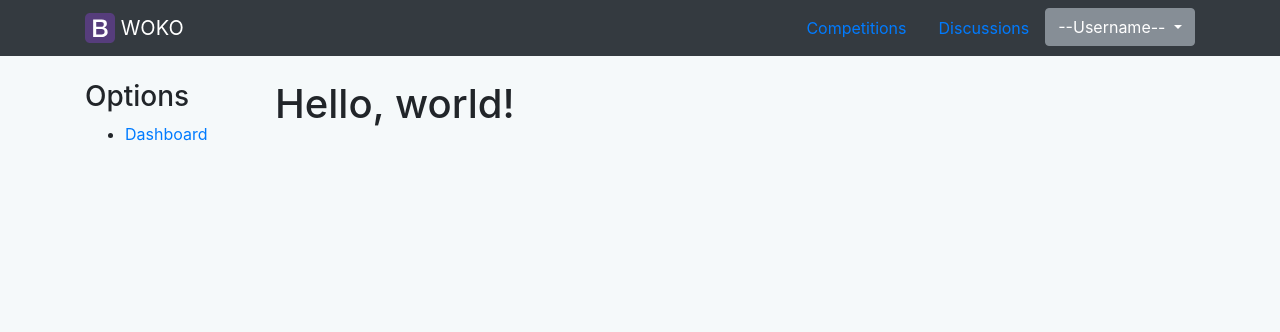
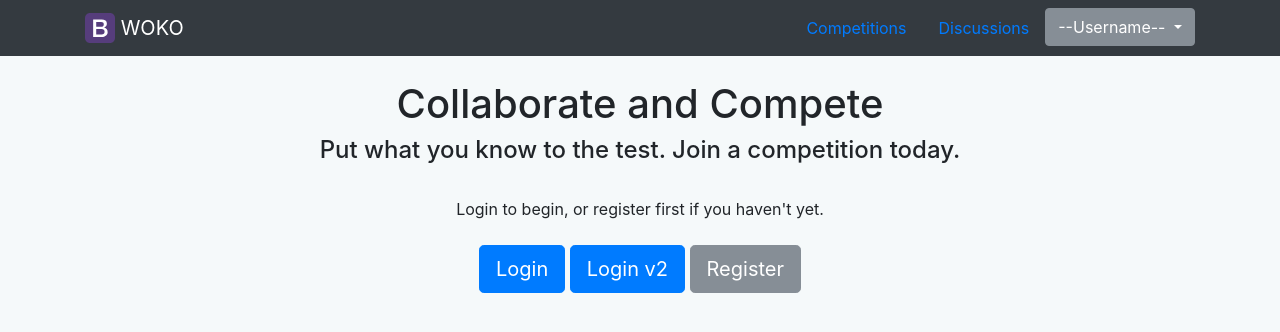
Before and after one commit to naseelemak/WOKO, a PHP site: page / in a window 1280 px wide. Shown: the top 332 px of the page. Run offline with PHP 8.4, Linux system fonts and the light colour scheme; some libraries are stand-ins or nearby versions.

Commit message:
Added login features. Two styles for now - modal and page.

```diff
--- a/index.php
+++ b/index.php
@@ -1,13 +1,14 @@
 <!doctype html>
 <html lang="en">
     <head>
-        <title>Hello, world!</title>
+        <title>WOKO | Home</title>
         <!-- Required meta tags -->
         <meta charset="utf-8">
         <meta name="viewport" content="width=device-width, initial-scale=1, shrink-to-fit=no">
 
         <!-- Bootstrap CSS -->
         <link rel="stylesheet" href="https://maxcdn.bootstrapcdn.com/bootstrap/4.0.0-beta.2/css/bootstrap.min.css" integrity="sha384-PsH8R72JQ3SOdhVi3uxftmaW6Vc51MKb0q5P2rRUpPvrszuE4W1povHYgTpBfshb" crossorigin="anonymous">
+
 
         <nav class="navbar navbar-dark bg-dark">
             <div class="container">
@@ -45,23 +46,71 @@
     <!- Insert unique code from here-on depending on web page ->
 
     <body style="background-color: #f5f9fA">
-        <div class="container">
+        <div class="container text-center">
             <div class="row">
 
+                <div class="col-12">
 
-                <div class="col-2">
+                    <h1>Collaborate and Compete</h1>
+                    <h4>Put what you know to the test. Join a competition today.</h4>
 
-                    <H3>Options</H3>
-                    <ul>
-                        <li><a href="#">Dashboard</a></li>
-                    </ul>
+                    <br>
 
-                </div>
+                    Login to begin, or register first if you haven't yet.
 
-                <div class="col-10">
+                    <br><br>
+
+                    <!- Login and Register buttons->
+                    <!- Login modal ->
+                    <button type="button" class="btn btn-primary btn-lg" data-toggle="modal" data-target="#loginModal">Login</button>
+
+                    <!- Login page ->
+                    <a class="btn btn-primary btn-lg" href="login/login.php" role="button">Login v2</a>
+
+                    <button type="button" class="btn btn-secondary btn-lg">Register</button>
 
 
-                    <h1>Hello, world!</h1>
+
+                    <!-- Modal -->
+                    <div class="modal fade" id="loginModal" tabindex="-1" role="dialog" aria-labelledby="loginModalLabel" aria-hidden="true">
+                        <div class="modal-dialog" role="document">
+                            <div class="modal-content">
+                                <div class="modal-header">
+                                    <h5 class="modal-title" id="loginModalLabel">Login</h5>
+                                    <button type="button" class="close" data-dismiss="modal" aria-label="Close">
+                                        <span aria-hidden="true">&times;</span>
+                                    </button>
+                                </div>
+                                <div class="modal-body">
+                                    <h7><strong>Use your TP number:</strong></h7>
+                                    <br>
+                                    <small><a href="#" class="text-muted" role="button">Create an account >></a></small>
+                                    <br><br>
+                                    <form>
+                                        <div class="form-group">
+                                            <input type="email" class="form-control" id="tpNumber" aria-describedby="emailHelp" placeholder="TP number">
+                                        </div>
+                                        <div class="form-group">
+                                            <input type="password" class="form-control" id="passwordInput" placeholder="Password">
+                                        </div>
+                                        <button type="submit" class="btn btn-primary btn-block">Submit</button>
+                                        <br>
+                                        <div class="form-check">
+                                            <label class="form-check-label">
+                                                <input type="checkbox" class="form-check-input">
+                                                Remember me
+                                            </label>
+                                            <a href="#" class="text-right">Forgot password</a>
+                                        </div>
+                                    </form>
+                                </div>
+                                <div class="modal-footer">
+                                    <button type="button" class="btn btn-secondary" data-dismiss="modal">Close</button>
+                                    <button type="button" class="btn btn-primary">Save changes</button>
+                                </div>
+                            </div>
+                        </div>
+                    </div>
 
 
                 </div>
```
Also changed, not shown: login/login.php (added, +57 -0 lines), README.md, registration/registration.php (added).
